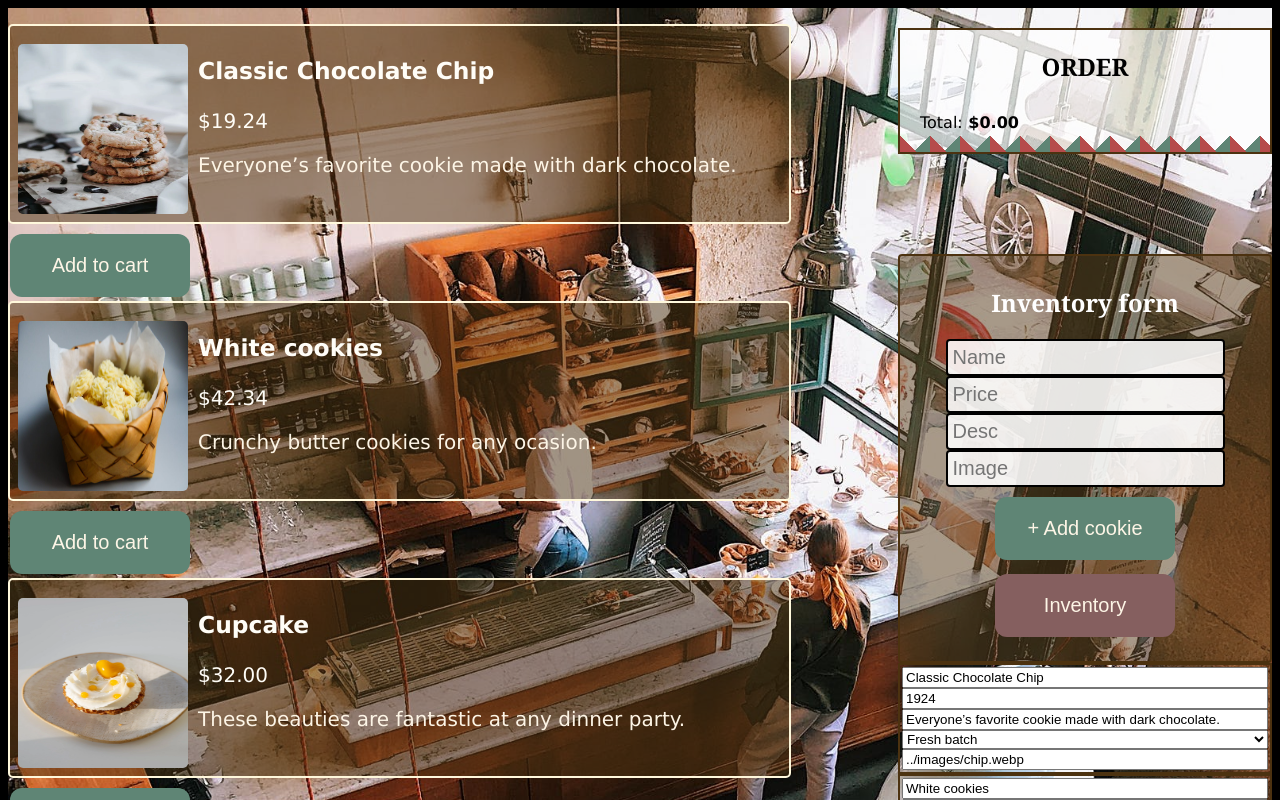
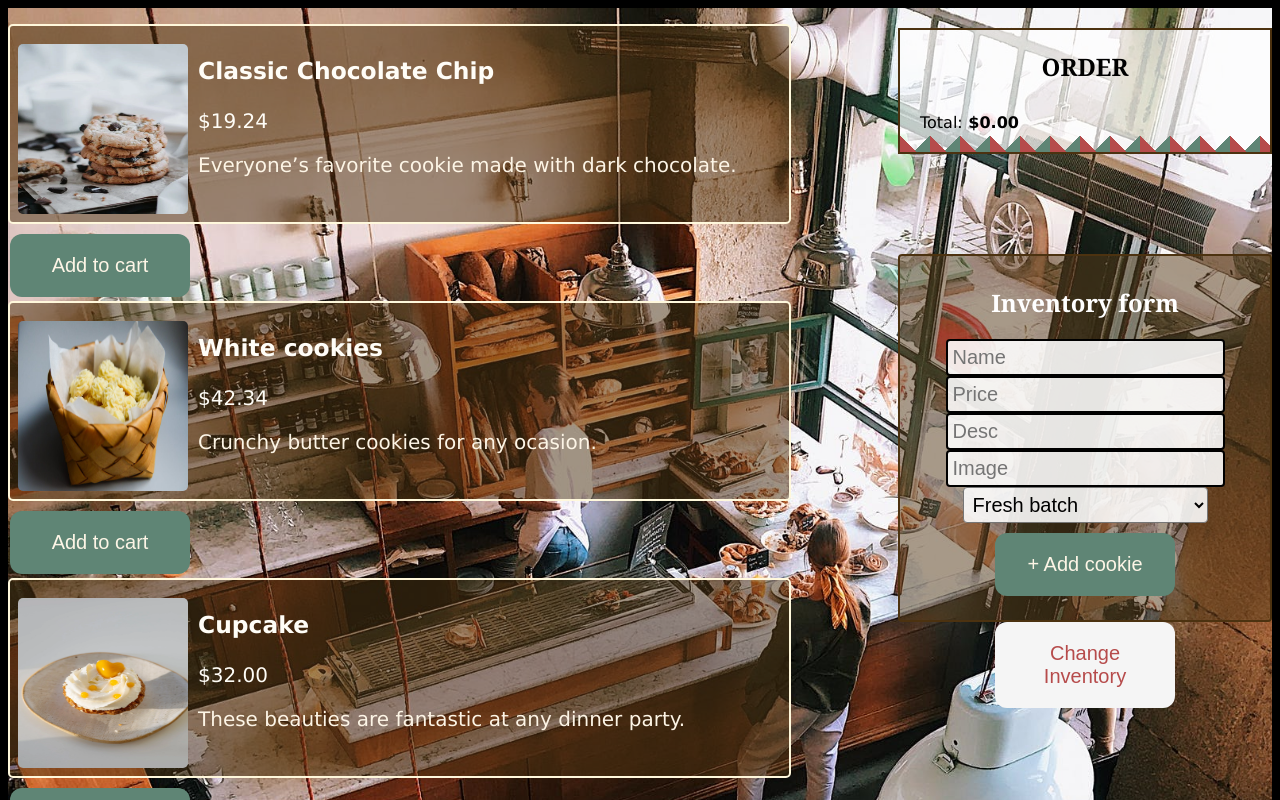
Before and after one commit to evakalo/cake-store, a React (Create React App) app: page /order in a window 1280 px wide. Shown: the top 800 px of the page. Built offline with nearby package versions, Linux system fonts and the light colour scheme.

Commit message:
add functions to remove cookies from the order and from the inventory

```diff
--- a/src/Cart.css
+++ b/src/Cart.css
@@ -39,3 +39,17 @@ h2 {
 .price-cookie {
   padding-left: 2px;
 }
+.remove-button {
+  max-width: min-content;
+  color: black;
+  font-weight: bold;
+  background-color: transparent;
+  border: 1px solid black;
+  border-radius: 50%;
+  padding: 5px 8px;
+  margin: 1px 5px;
+}
+
+.remove-button:hover {
+  background-color: rgb(182, 75, 75);
+}
--- a/src/Cart.js
+++ b/src/Cart.js
@@ -12,6 +12,12 @@ function Cart(props) {
           {" "}
           {formatPrice(count * cookie.price)}
         </span>
+        <button
+          className="remove-button"
+          onClick={() => props.removeFromOrder(key)}
+        >
+          x
+        </button>
       </li>
     );
   }
--- a/src/Inventory.css
+++ b/src/Inventory.css
@@ -44,14 +44,13 @@
   border-radius: 12px;
 }
 
-/* .inventory-form select {
+.inventory-form select {
   font-size: 20px;
-  width: 80%;
+  width: 70%;
   background-color: hsla(0, 0%, 100%, 0.877);
-  height: 25px;
-  margin-top: 5px;
   border-radius: 4px;
-} */
+  padding: 5px;
+}
 
 .button-enter-inventory {
   color: rgb(253, 245, 230);
--- a/src/Inventory.js
+++ b/src/Inventory.js
@@ -5,28 +5,24 @@ import "./Order.css";
 function Inventory(props) {
   const [newSampleCookies, setNewSampleCookies] = useState(props.sampleCookies);
 
-  function openInventory() {}
-
-  let cookie = {
-    name: "",
-    image: "",
-    desc: "",
-    price: "",
-    // status: ""
-  };
+  // let cookie = {
+  //   name: "",
+  //   image: "",
+  //   desc: "",
+  //   price: "",
+  //   status: "",
+  // };
 
   function createCookie(event) {
     event.preventDefault();
-    cookie = {
+    let cookie = {
       name: event.target.name.value,
       price: event.target.price.value,
       desc: event.target.desc.value,
-      // status: event.target.status.value,
+      status: event.target.status.value,
     };
     newSampleCookies[`cookie${Date.now()}`] = cookie;
-
     setNewSampleCookies({ ...newSampleCookies });
-
     props.addCookie(newSampleCookies);
   }
   return (
@@ -37,19 +33,14 @@ function Inventory(props) {
         <input name="price" type="text" placeholder="Price" />
         <input name="desc" type="text" placeholder="Desc" />
         <input name="image" type="text" placeholder="Image" />
-        {/* <select name="status">
+
+        <select name="status">
           <option value="available">Fresh batch</option>
           <option value="unavailable">Sold Out!</option>
-        </select> */}
+        </select>
+
         <button type="submit" className="button-inventory">
           + Add cookie
-        </button>
-        <button
-          type="button"
-          className="button-enter-inventory"
-          onClick={openInventory}
-        >
-          Inventory
         </button>
       </form>
     </div>
--- a/src/InventoryBook.css
+++ b/src/InventoryBook.css
@@ -5,3 +5,10 @@
   padding: 2px;
   border: 2px solid hsla(34, 65%, 18%);
 }
+
+.remove-button {
+  margin: 0 auto;
+
+  padding: 10px;
+  font-size: 15px;
+}
--- a/src/InventoryBook.js
+++ b/src/InventoryBook.js
@@ -9,8 +9,13 @@ function InventoryBook(props) {
     console.log(updatedCookie);
     props.updateCookie(props.index, updatedCookie);
   }
+  // function handleRemove(event) {
+  //   props.removeCookie(key);
+  // }
 
   return (
+    <>
+      {" "}
       <form className="inventory-book">
         <input
           name="name"
@@ -30,9 +35,13 @@ function InventoryBook(props) {
           onChange={handleChange}
           value={props.cookie.desc}
         />
-      <select name="status">
-        <option value="available">Fresh batch</option>
-        <option value="unavailable">Sold Out!</option>
+        <select
+          name="status"
+          onChange={handleChange}
+          value={props.cookie.status}
+        >
+          <option>Fresh batch</option>
+          <option>Sold Out!</option>
         </select>
         <input
           name="image"
@@ -40,7 +49,15 @@ function InventoryBook(props) {
           onChange={handleChange}
           value={props.cookie.image}
         />
+        <button
+          type="button"
+          className="remove-button"
+          onClick={() => props.removeCookie(props.index)}
+        >
+          Remove
+        </button>
       </form>
+    </>
   );
 }
 
--- a/src/Order.css
+++ b/src/Order.css
@@ -21,3 +21,9 @@ ul {
   align-items: stretch;
   /* margin-right: 40px; */
 }
+
+.button-enter-inventory {
+  margin: 0 auto;
+  background-color: whitesmoke;
+  color: rgb(182, 75, 75);
+}
--- a/src/Order.js
+++ b/src/Order.js
@@ -7,7 +7,9 @@ import Cart from "./Cart";
 import "./Order.css";
 
 function Order() {
+  const [showInventory, setShowInventory] = useState(false);
   const [newSampleCookies, setNewSampleCookies] = useState(sampleCookies);
+
   const [order, setOrder] = useState(() => {
     const savedOrder = localStorage.getItem("order");
 
@@ -17,6 +19,10 @@ function Order() {
       return [];
     }
   });
+
+  function openInventory(event) {
+    setShowInventory(true);
+  }
 
   function addCookie(newSampleCookies) {
     setNewSampleCookies(newSampleCookies);
@@ -28,11 +34,26 @@ function Order() {
     // console.log(newOrder)
   }
   //sad trebas poslati te podatke cart komponenti i da ona prikaže
+
+  function removeFromOrder(key) {
+    const newOrder = { ...order };
+    delete newOrder[key];
+    //you have to put null and not delete, if you want to update the firebase
+    setOrder(newOrder);
+    console.log(newOrder);
+  }
   function updateCookie(key, updatedCookie) {
     const newCookies = { ...newSampleCookies };
     newCookies[key] = updatedCookie;
     setNewSampleCookies(newCookies);
     console.log(newSampleCookies);
+  }
+
+  function removeCookie(key) {
+    const removedCookies = { ...newSampleCookies };
+    delete removedCookies[key];
+    setNewSampleCookies(removedCookies);
+    console.log(removedCookies);
   }
 
   useEffect(() => {
@@ -50,7 +71,7 @@ function Order() {
   return (
     <div className="order">
       <ul className="sampleCookies">
-        {Object.keys(sampleCookies).map((key) => (
+        {Object.keys(newSampleCookies).map((key) => (
           <Cookie
             key={key}
             index={key}
@@ -60,23 +81,28 @@ function Order() {
         ))}
       </ul>
       <div className="wrapper-cart">
-        <Cart order={order} cookies={sampleCookies} />
-
+        <Cart
+          order={order}
+          cookies={sampleCookies}
+          removeFromOrder={removeFromOrder}
+        />
         <Inventory addCookie={addCookie} sampleCookies={newSampleCookies} />
-        {/* <button
+        <button
           type="button"
           className="button-enter-inventory"
           onClick={openInventory}
         >
-          Inventory
-        </button> */}
-        {Object.keys(newSampleCookies).map((key) => (
+          Change Inventory
+        </button>
+
+        {showInventory &&
+          Object.keys(newSampleCookies).map((key) => (
             <InventoryBook
-            disabled={false}
               key={key}
               index={key}
               cookie={newSampleCookies[key]}
               updateCookie={updateCookie}
+              removeCookie={removeCookie}
             />
           ))}
       </div>
```
Lines whose indentation alone changed are shown as unchanged.
